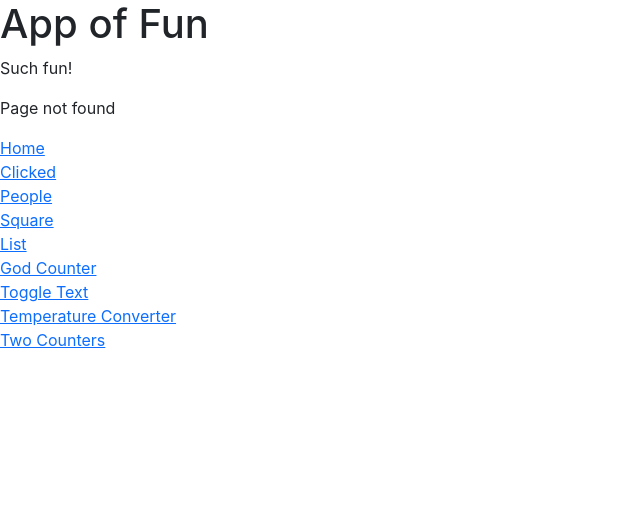
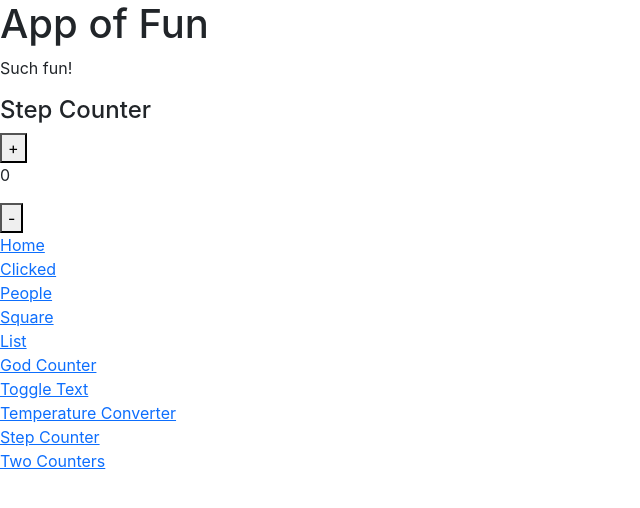
Before and after one commit to naranjita11/react-project, a React (Create React App) app: page /steps/1/1 in a window 1280 px wide. Before the commit this address had no page. Shown: the top 508 px of the page, without its empty margins (0-640 px from the left). Built offline with nearby package versions, Linux system fonts and the light colour scheme.

Commit message:
StepCounter with props from url working

```diff
--- a/src/App.js
+++ b/src/App.js
@@ -9,6 +9,7 @@ import Square from "./Components/Square";
 import People from "./Components/People";
 import Footer from "./Components/Footer";
 import ToggleText from "./Components/ToggleText";
+import StepCounter from "./Components/StepCounter";
 import TwoCounters from "./Components/TwoCounters";
 import TempConverter from "./Components/TempConverter";
 import FourOhFour from "./FourOhFour";
@@ -47,6 +48,10 @@ const App = () => (
             <ToggleText initial="such" alternate="fun"/>
           </Route>
 
+          <Route exact path="/steps/:max/:step" render={ ({ match }) => (
+            <StepCounter max={ match.params.max } step={ match.params.step } />
+          ) } />
+
           <Route exact path="/two-counters">
             <TwoCounters />
           </Route>
--- a/src/Components/Footer.js
+++ b/src/Components/Footer.js
@@ -32,6 +32,9 @@ class Footer extends Component {
             <Link to="/temp-converter">Temperature Converter</Link>
           </li>
           <li>
+            <Link to="/steps/:max/:step">Step Counter</Link>
+          </li>
+          <li>
             <Link to="/two-counters">Two Counters</Link>
           </li>
         </ul>
--- a/src/Components/StepCounter.js
+++ b/src/Components/StepCounter.js
@@ -22,9 +22,12 @@ class StepCounter extends Component {
         let { max } = this.props
         let { step } = this.props
 
+        // + infront of step means read it as a number (type coercion)
         if (number < max) {
-            this.setState({ number: number + step });
+            this.setState({ number: number + +step });
         }
+        // this is useful to find out what type JS thinks the variable is
+        console.log(typeof step);
     }
 
     handleClickDown() {
```
